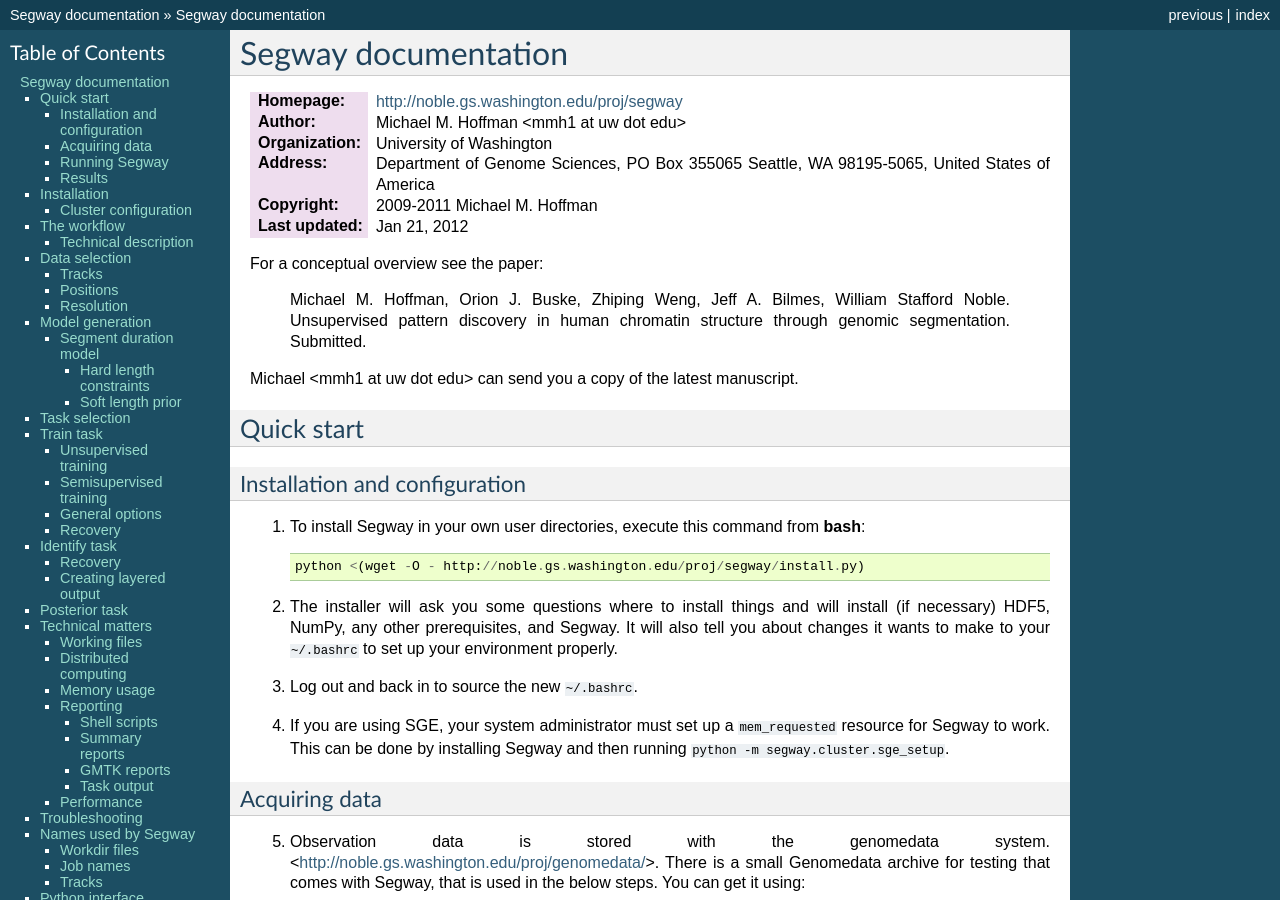
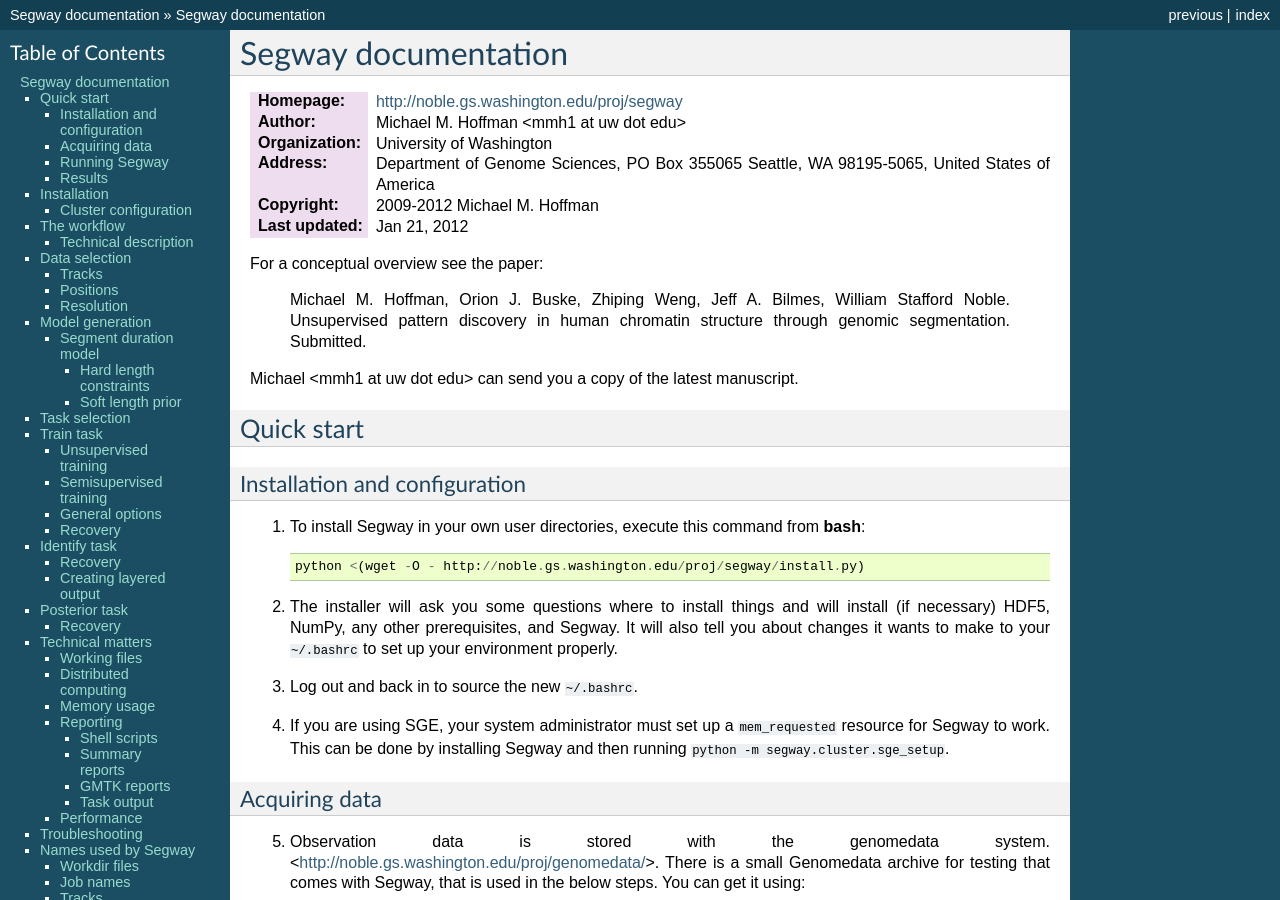
Before and after one commit to hoffmangroup/segway, a Sphinx documentation site: the page built from doc/segway.rst, in a window 1280 px wide and 900 px high. Built offline with Sphinx 7.4.7, drawn with Linux system fonts in a browser that asks for light colours; formulas are drawn with MathJax 3; some of the changed text lies outside the part shown.

Commit message:
add recovery for posterior

```diff
--- a/doc/segway.rst
+++ b/doc/segway.rst
@@ -6,7 +6,7 @@
 :Organization: University of Washington
 :Address: Department of Genome Sciences, PO Box 355065
           Seattle, WA 98195-5065, United States of America
-:Copyright: 2009-2011 Michael M. Hoffman
+:Copyright: 2009-2012 Michael M. Hoffman
 :Last updated: |today|
 
 .. currentmodule:: segway
@@ -623,6 +623,10 @@ piecewise.
 
 .. todo: same options for specifying model and parameters as identify
 
+Recovery
+--------
+Recovery is not yet supported for the posterior task.
+
 Technical matters
 =================
 
```
